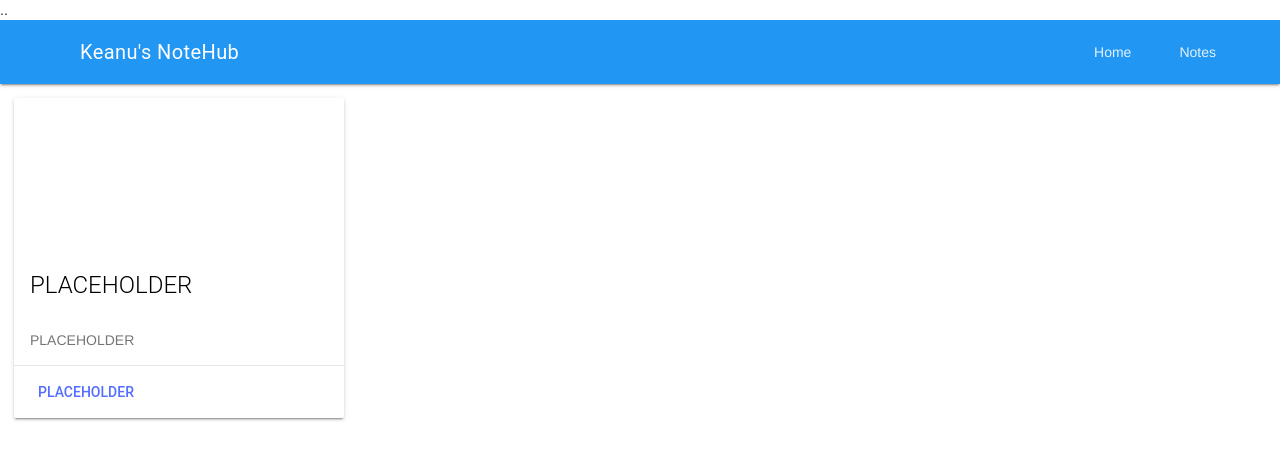
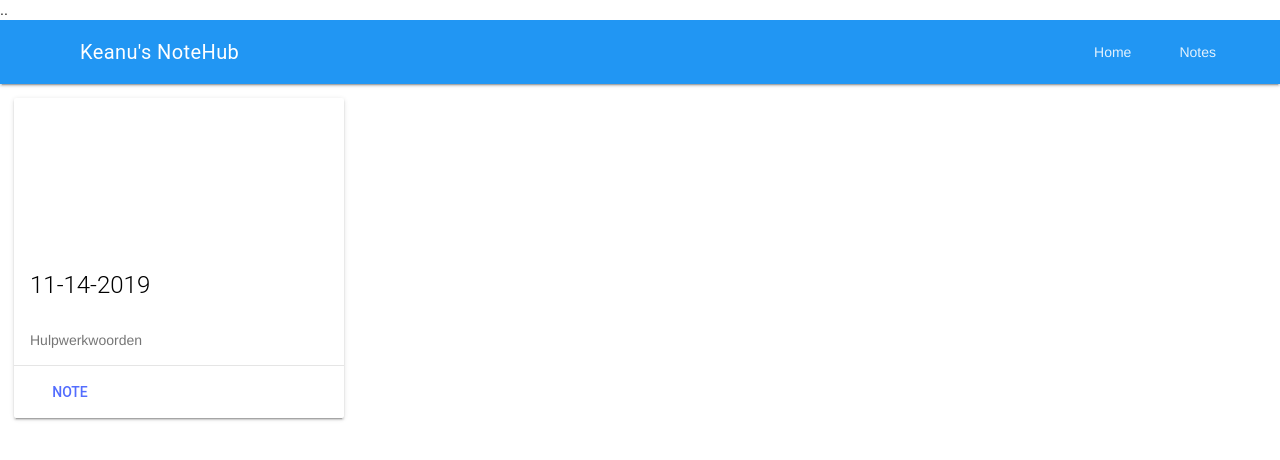
Before and after one commit to keanuplayz/notehub, a plain HTML site: page notes/EN/en.html in a window 1280 px wide. Drawn offline with nearby package versions, Linux system fonts and the light colour scheme; files that its build step writes are made by us from their sources; files whose address does not match are found by name.

Commit message:
Update en.html

```diff
--- a/notes/EN/en.html
+++ b/notes/EN/en.html
@@ -38,14 +38,14 @@
 
         <div class="mdl-card mdl-shadow--2dp demo-card-square">
           <div class="mdl-card__title mdl-card__c2dl mdl-card--expand">
-            <h2 class="mdl-card__title-text">PLACEHOLDER</h2>
+            <h2 class="mdl-card__title-text">11-14-2019</h2>
           </div>
           <div class="mdl-card__supporting-text">
-            PLACEHOLDER
+            Hulpwerkwoorden
           </div>
           <div class="mdl-card__actions mdl-card--border">
-            <a href="AK/ak.html" class="mdl-button mdl-button--accent mdl-js-button mdl-js-ripple-effect">
-              PLACEHOLDER
+            <a href="En14-11-19.html" class="mdl-button mdl-button--accent mdl-js-button mdl-js-ripple-effect">
+              Note
             </a>
           </div>
         </div>
```
